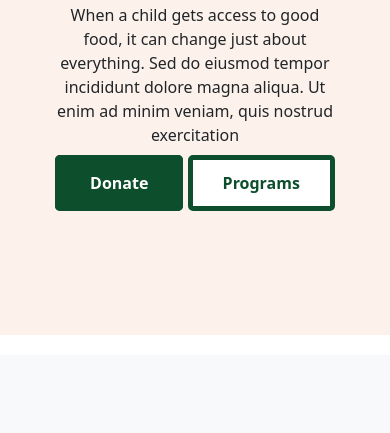
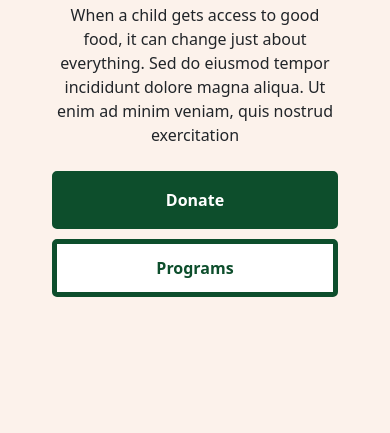
Before and after one commit to greenvalleyoldagehomeandorphanage/demoSite, a plain HTML site: page index.html in a window 390 px wide. Shown: the part 1452-1885 px from the top of the page. Drawn offline with nearby package versions, Linux system fonts and the light colour scheme; a script that the page names is missing.

Commit message:
Update style.css

```diff
--- a/css/style.css
+++ b/css/style.css
@@ -228,4 +228,10 @@ footer {
   .cute-heading {
     font-size: 28px; /* Adjust font size for smaller screens */
   }
+   .btn-donation,
+  .dff-btn {
+    display: block; /* Display buttons as block elements */
+    width: 100%; /* Set the width to 100% to fit the screen width */
+    margin-bottom: 10px; /* Add some spacing between the buttons */
+  }
 }
```
